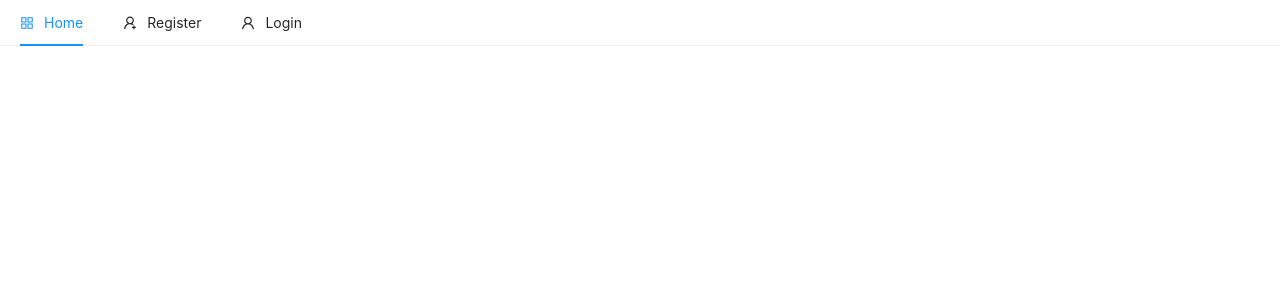
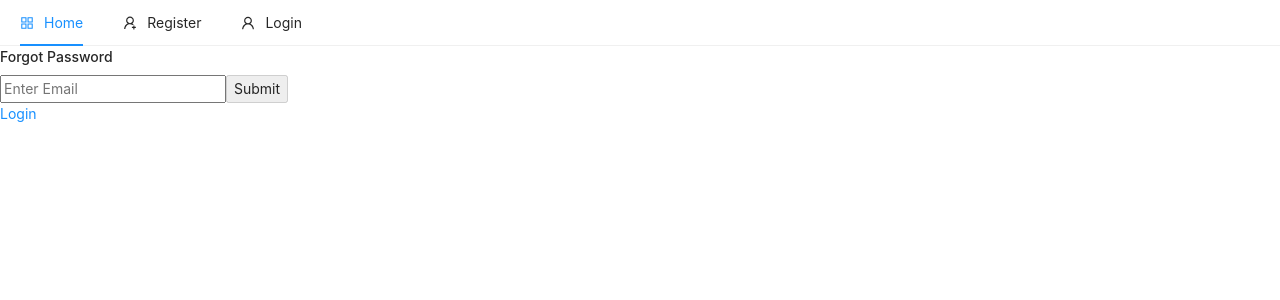
Before and after one commit to trenchesdeveloper/BigShop, a React (Create React App) app in the folder client/: page /forgot/password in a window 1280 px wide. Shown: the top 300 px of the page. Built offline with nearby package versions, Linux system fonts and the light colour scheme; no server answers.

Commit message:
forgot password page

```diff
--- a/client/src/App.js
+++ b/client/src/App.js
@@ -8,6 +8,7 @@
 //COMPONENTS
 import Header from "./components/Nav/Header";
 import { auth } from "./firebase";
+import ForgotPassword from "./pages/auth/ForgotPassword";
 import Login from "./pages/auth/Login";
 import Register from "./pages/auth/Register";
 import RegisterComplete from "./pages/auth/RegisterComplete";
@@ -41,6 +42,7 @@
       <ToastContainer />
       <Switch>
         <Route exact path="/login" component={Login} />
+        <Route exact path="/forgot/password" component={ForgotPassword} />
         <Route exact path="/register" component={Register} />
         <Route exact path="/register/complete" component={RegisterComplete} />
         <Route exact path="/" component={Home} />
--- /dev/null
+++ b/client/src/pages/auth/ForgotPassword.js
@@ -0,0 +1,69 @@
+import React, { useState, useEffect } from "react";
+import { Link } from "react-router-dom";
+import { useDispatch, useSelector } from "react-redux";
+import { toast } from "react-toastify";
+import { auth, googleAuthProvider } from "../../firebase";
+import { Button } from "antd";
+import { GoogleOutlined, MailOutlined } from "@ant-design/icons";
+import { loginUser } from "../../actions/userActions";
+
+const ForgotPassword = ({ history }) => {
+  const [email, setEmail] = useState("");
+  const [loading, setLoading] = useState(false);
+  const user = useSelector((state) => state.user);
+
+  useEffect(() => {
+    if (user) {
+      history.push("/");
+    }
+  }, [user, history]);
+
+  const handleSubmit = async (e) => {
+    e.preventDefault();
+    setLoading(true);
+
+    // create a redirect config
+    const config = {
+      url: process.env.REACT_APP_FORGOT_PASSWORD_REDIRECT,
+      handleCodeInApp: true,
+    };
+
+    const res = auth.sendPasswordResetEmail(email, config );
+  };
+
+  return (
+    <div children="container p-5">
+      <div className="row">
+        <div className="col-md-6 offset-md-3 p-5">
+          {loading ? (
+            <h4 className="text-danger">Loading...</h4>
+          ) : (
+            <h4>Forgot Password</h4>
+          )}
+          <form onSubmit={handleSubmit}>
+            <input
+              type="email"
+              name=""
+              value={email}
+              className="form-control"
+              onChange={(e) => setEmail(e.target.value)}
+              placeholder="Enter Email"
+            />
+
+            <button
+              className="btn btn-raised mt-3"
+              disabled={!email}
+              onClick={handleSubmit}
+            >Submit</button>
+          </form>
+
+          <Link to="/forgot/password" className="float-right text-danger mt-4">
+            Login
+          </Link>
+        </div>
+      </div>
+    </div>
+  );
+};
+
+export default ForgotPassword;
--- a/client/src/pages/auth/Login.js
+++ b/client/src/pages/auth/Login.js
@@ -1,5 +1,6 @@
 import React, { useState, useEffect } from "react";
-import { useDispatch } from "react-redux";
+import { Link } from "react-router-dom";
+import { useDispatch, useSelector } from "react-redux";
 import { toast } from "react-toastify";
 import { auth, googleAuthProvider } from "../../firebase";
 import { Button } from "antd";
@@ -12,6 +13,13 @@
   const [loading, setLoading] = useState(false);
 
   const dispatch = useDispatch();
+  const user = useSelector((state) => state.user);
+
+  useEffect(() => {
+    if (user) {
+      history.push("/");
+    }
+  }, [history, user]);
 
   // handler
   const handleSubmit = async (e) => {
@@ -53,8 +61,8 @@
 
       history.push("/");
     } catch (error) {
-        console.log(error);
-        toast.error(error.message)
+      console.log(error);
+      toast.error(error.message);
     }
   };
 
@@ -106,6 +114,9 @@
           >
             Login with Google
           </Button>
+          <Link to="/forgot/password" className="float-right text-danger mt-4">
+            Forgot Password
+          </Link>
         </div>
       </div>
     </div>
```
Also changed, not shown: 1 other file (tests, documents, lock files or other folders).
